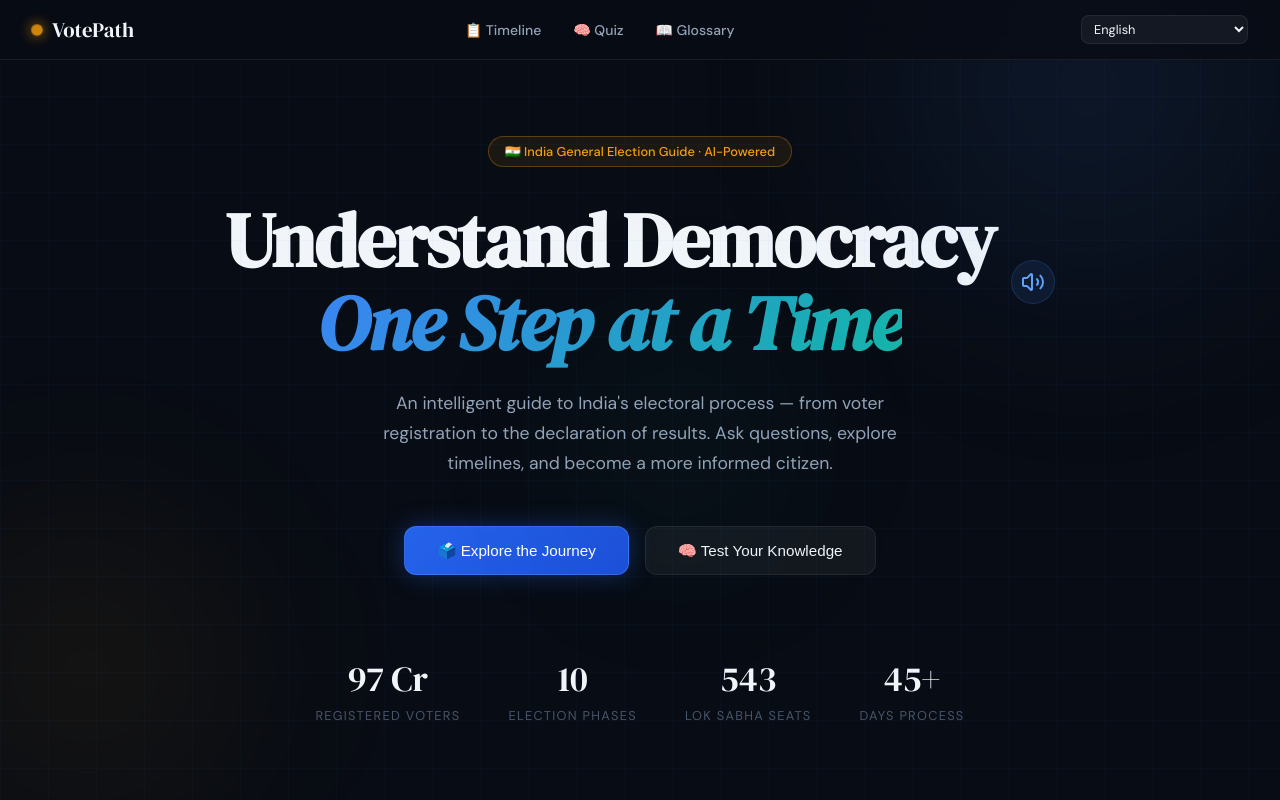
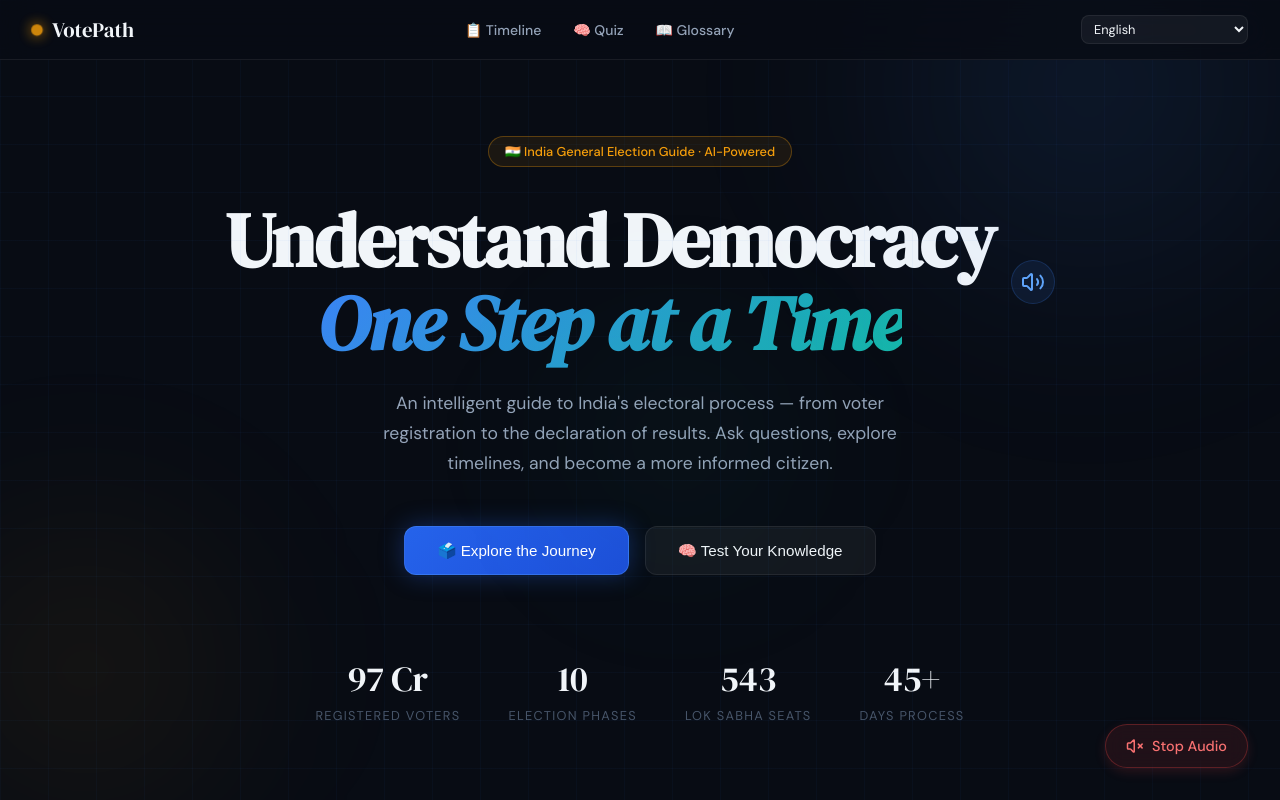
Before and after one commit to Mr-himansu2403/VotePath, a React (Vite) app: page / in a window 1280 px wide. Built offline with nearby package versions, Linux system fonts and the light colour scheme; the HTML template or start-up script is replaced by a standard one.

Commit message:
feat: add global stop audio floating button

```diff
--- a/src/App.jsx
+++ b/src/App.jsx
@@ -6,6 +6,8 @@ import Chat from './components/Chat';
 import Quiz from './components/Quiz';
 import Glossary from './components/Glossary';
 import { INITIAL_STEPS, INITIAL_QUIZ, INITIAL_GLOSSARY } from './data/electionData';
+import { stopSpeaking } from './utils/speech';
+import { VolumeX } from 'lucide-react';
 import axios from 'axios';
 
 function App() {
@@ -146,6 +148,15 @@ function App() {
           <Glossary glossary={glossary} title={navContent.glossary} lang={lang} />
         </section>
       )}
+
+      <button
+        className="floating-stop-btn"
+        onClick={stopSpeaking}
+        title="Stop Audio"
+        aria-label="Stop Audio"
+      >
+        <VolumeX size={18} /> Stop Audio
+      </button>
     </div>
   );
 }
--- a/src/index.css
+++ b/src/index.css
@@ -620,3 +620,38 @@ nav {
 .view-subheading { color: var(--text-muted); font-size: 0.9rem; }
 
 html { scroll-behavior: smooth; }
+
+/* ── FLOATING STOP BUTTON ── */
+.floating-stop-btn {
+  position: fixed;
+  bottom: 2rem;
+  right: 2rem;
+  z-index: 9999;
+  display: flex;
+  align-items: center;
+  gap: 8px;
+  padding: 0.75rem 1.25rem;
+  background: rgba(239, 68, 68, 0.1);
+  border: 1px solid rgba(239, 68, 68, 0.3);
+  color: #f87171;
+  border-radius: 100px;
+  font-family: 'DM Sans', sans-serif;
+  font-size: 0.9rem;
+  font-weight: 500;
+  cursor: pointer;
+  backdrop-filter: blur(10px);
+  box-shadow: 0 4px 12px rgba(239, 68, 68, 0.15);
+  transition: all 0.2s ease;
+}
+
+.floating-stop-btn:hover {
+  background: rgba(239, 68, 68, 0.2);
+  border-color: rgba(239, 68, 68, 0.5);
+  transform: translateY(-2px);
+  box-shadow: 0 6px 16px rgba(239, 68, 68, 0.25);
+  color: #fca5a5;
+}
+
+.floating-stop-btn:active {
+  transform: translateY(0);
+}
```
